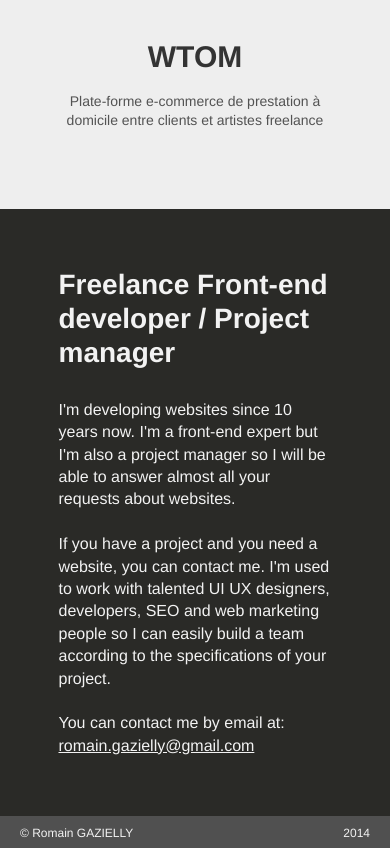
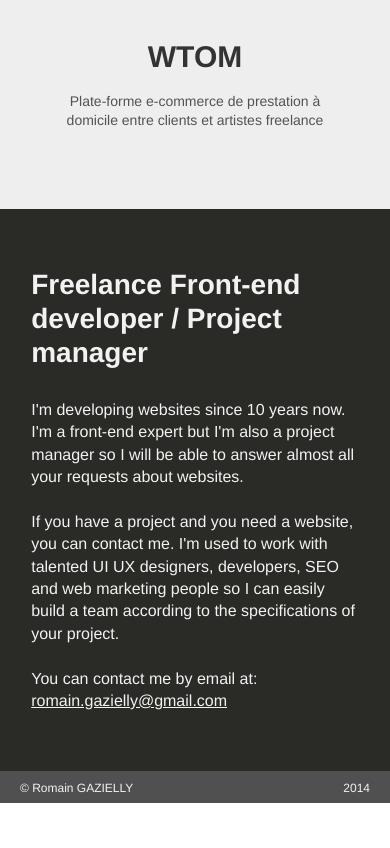
Before and after one commit to romaingazielly/folio, a PHP site: page / in a window 390 px wide. Shown: the part 1468-2316 px from the top of the page. After the commit the page ends 2271 px from the top, so only its background shows below. Run offline with PHP 8.4, Linux system fonts and the light colour scheme.

Commit message:
fix padding on about mobile

```diff
--- a/css/style.css
+++ b/css/style.css
@@ -147,15 +147,18 @@ h4 { font-size: 34px; font-family: "Helvetica Neue", Helvetica, Arial, Sans; col
 /*-------------------
     About
 -------------------*/
-#about { position: relative; width: 100%; height: 100%; overflow: hidden; z-index: 1; background:#2a2a27; padding:15%; color:#f2f2f2;}
+#about { position: relative; width: 100%; height: 100%; overflow: hidden; z-index: 1; background:#2a2a27; padding:15% 8%; color:#f2f2f2;}
 #about h1{font-size:28px; color:;}
 #about .contact{unicode-bidi: bidi-override; direction: rtl; text-decoration:underline;}
+
+@media (min-width: 960px) {
+    #about{padding:15%;}
+}
 /*-------------------
     Footer
 -------------------*/
 @media (min-width: 320px) {
-
+    footer{position:relative; width:100%; background:#505050; padding:5px 20px; }
+    footer span{color:#f2f2f2; font-size:12px;}
+    footer .date{float:right; margin:4px 0;}
 }
-footer{position:relative; width:100%; background:#505050; padding:5px 20px; }
-footer span{color:#f2f2f2; font-size:12px;}
-footer .date{float:right; margin:4px 0;}
```
